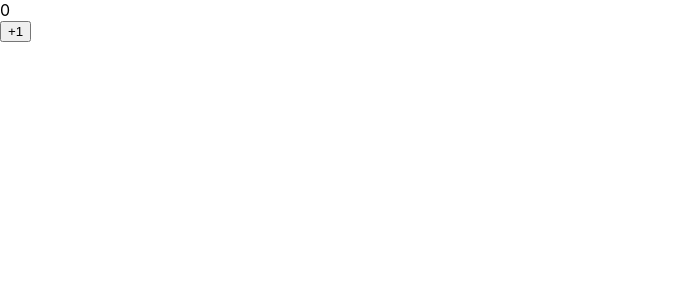
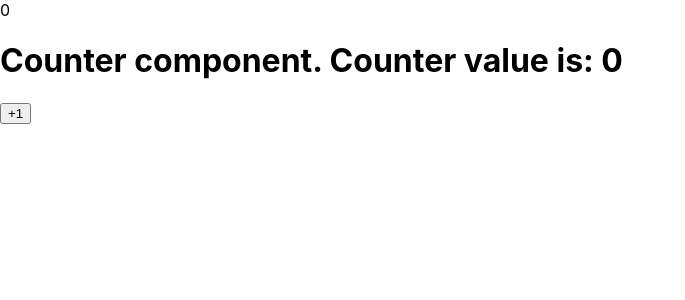
Before and after one commit to dimitr0960/react, a React (Create React App) app in the folder react-tutorial/: page / in a window 1280 px wide. Shown: the top 300 px of the page, without its empty margins (0-685 px from the left). Built offline with nearby package versions, Linux system fonts and the light colour scheme.

Commit message:
master: 04 props

```diff
--- /dev/null
+++ b/react-tutorial/src/04_props/Lesson.jsx
@@ -0,0 +1,48 @@
+import React, {Component} from 'react';
+import PropTypes from 'prop-types';
+
+const Counter = ({counter, func, number, string}) => {
+	console.log(counter, func, number, string);
+	return <h1>{`Counter component. Counter value is: ${counter}`}</h1>
+}
+
+// Валидация props
+Counter.propTypes = {
+	counter: PropTypes.number.isRequired,
+	func: PropTypes.func,
+	number: PropTypes.number,
+	string: PropTypes.string,
+}
+Counter.defaultProps = {
+	func: () => {},
+	number: 0,
+	string: '',
+}
+
+class CounterButton extends Component {
+	state = {
+		counter: 0,
+	}
+
+	handleClick = () => {
+		this.setState(({counter}) => ({
+			counter: ++counter,
+		}))
+	}
+
+	render() {
+		const {counter} = this.state;
+
+		return(
+			<div>
+				<div>{counter}</div>
+				<Counter
+					counter={counter}
+				/>
+				<button onClick={this.handleClick}>+1</button>
+			</div>
+		);
+	}
+}
+
+export default CounterButton;
--- a/react-tutorial/src/index.js
+++ b/react-tutorial/src/index.js
@@ -1,7 +1,7 @@
 import React from 'react';
 import ReactDOM from 'react-dom';
 import './index.css';
-import Lesson from './03_components/Lesson.jsx';
+import Lesson from './04_props/Lesson.jsx';
 import * as serviceWorker from './serviceWorker';
 
 ReactDOM.render(<Lesson />, document.getElementById('root'));
```
Also changed, not shown: react-tutorial/src/03_state/Lesson.jsx (renamed from react-tutorial/src/03_components/Lesson.jsx), 1 other file (tests, documents, lock files or other folders).
